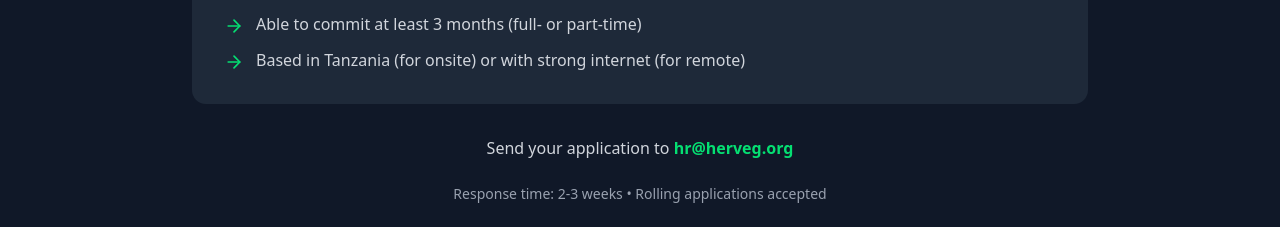
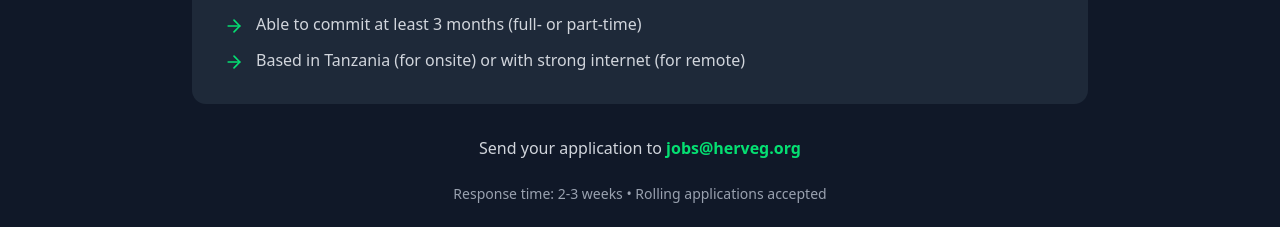
Before and after one commit to Mhando-Z/HervegWeb, a Next.js app: page /career in a window 1280 px wide. Shown: the part 6300-6527 px from the top of the page. Built offline with nearby package versions, Linux system fonts and the light colour scheme; a web font is replaced by a local one.

Commit message:
Phase One

```diff
--- a/src/app/career/page.jsx
+++ b/src/app/career/page.jsx
@@ -628,7 +628,7 @@ const CareersPage = () => {
             <p className="text-gray-300 mb-6">
               Send your application to{" "}
               <span className="text-green-400 font-semibold">
-                hr@herveg.org
+                jobs@herveg.org
               </span>
             </p>
             <motion.button
```
